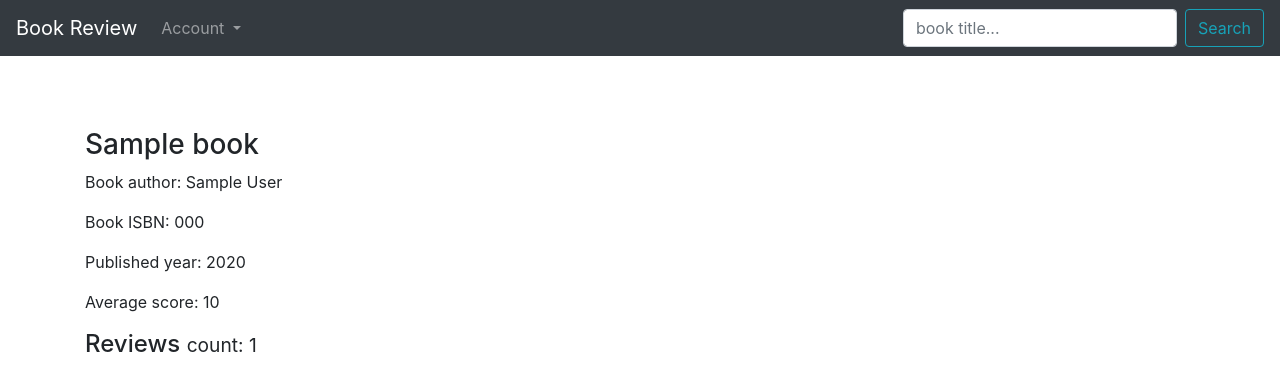
After one commit to AndyRSV/Project-1---Book-Review-Website, a Flask app: template templates/book_detail.html in a window 1280 px wide. The commit adds this page. Shown: the top 391 px of the page. Run offline with Flask 2, Linux system fonts and the light colour scheme; the template is opened without the code that fills it: most values are stand-ins (such as "Sample title", 1, 10 or a date in 2020); some libraries are stand-ins or nearby versions.

Commit message:
Preliminary book detail page done
Will need to include additional information coming from GoodReads api

```diff
--- a/application.py
+++ b/application.py
@@ -44,14 +44,15 @@ def index():
     books = queryResult.fetchall()[0:3]
 
     print(books)
-    print(f"Numbers of books selected -> {len(books)} books")
+    print(f"Numbers of books in /Home -> {len(books)} books")
+    print("-------------------------------------------")
 
     for book in books:
         print(book)
 
     print(queryResult.keys())
+
     # when the users makes a search
-
     if request.method == 'POST':
         pass
 
@@ -176,6 +177,16 @@ def dashboard():
     return render_template('dashboard.html')
 
 
-@app.route("/<string:name>")
-def hello(name):
-    return f"hello {name}"
+@app.route('/books/<int:id_book>')
+def book_detail(id_book):
+
+    queryResult = db.execute(
+        "SELECT * FROM books WHERE id_book = :id LIMIT 1", {"id": id_book}
+    )
+    db.commit()
+
+    book = queryResult.fetchone()
+
+    print(book)
+
+    return render_template('book_detail.html', book=book)
--- /dev/null
+++ b/static/style.css
@@ -0,0 +1,16 @@
+h1{
+  margin-top: 3rem;
+  margin-bottom: 1rem;
+}
+
+h3 {
+  margin-top: 3rem;
+}
+
+.book-info{
+  margin-top: 3rem;
+}
+
+/* #navbarDropdown{
+  margin-right: 2rem;
+} */
--- a/templates/base_generic.html
+++ b/templates/base_generic.html
@@ -23,10 +23,6 @@
       </button>
 
       <div class="collapse navbar-collapse" id="navbarSupportedContent">
-        <form class="form-inline my-2 my-lg-0">
-          <input class="form-control mr-sm-2" type="search" placeholder="Search" aria-label="Search">
-          <button class="btn btn-outline-info my-2 my-sm-0" type="submit">Search</button>
-        </form>
         <ul class="navbar-nav mr-auto">
           <li class="nav-item dropdown">
             <a class="nav-link dropdown-toggle" href="#" id="navbarDropdown" role="button" data-toggle="dropdown"
@@ -46,6 +42,10 @@
             </div>
           </li>
         </ul>
+        <form class="form-inline my-2 my-lg-0">
+          <input class="form-control mr-sm-2" type="search" placeholder="book title..." aria-label="Search">
+          <button class="btn btn-outline-info my-2 my-sm-0" type="submit">Search</button>
+        </form>
       </div>
     </nav>
     <div class="container">
--- /dev/null
+++ b/templates/book_detail.html
@@ -0,0 +1,23 @@
+{% extends 'base_generic.html' %}
+
+{% block body %}
+<div class="thumbnail"><img src="" alt=""></div>
+<div class="book-info">
+  <h3 class="book-title">{{book.title}}</h3>
+  <p>Book author: {{ book.author }}</p>
+  <p>Book ISBN: {{ book.isbn }}</p>
+  <p>Published year: {{ book.year }}</p>
+  <p>Average score: {{ book.avg_score }}</p>
+
+
+  {% if book.review_count %}
+  <div>
+    <h4>Reviews <small>count: {{ book.review_count }}</small></h4>
+
+  </div>
+
+  {% endif %}
+
+</div>
+
+{% endblock %}
--- a/templates/home.html
+++ b/templates/home.html
@@ -38,7 +38,8 @@ Title (link), Author, year, isbn -->
 <h3>Popular Books</h3>
 {% for book in books%}
 <div>
-  <a href="/">{{ book['title'] }}</a>
+  <!-- " -->
+  <a href="{{ url_for('book_detail', id_book=book['id_book']) }}">{{ book['title'] }}</a>
   <p>Author: {{ book['author'] }}</p>
   <p>Year: {{ book['year'] }}</p>
 
```
